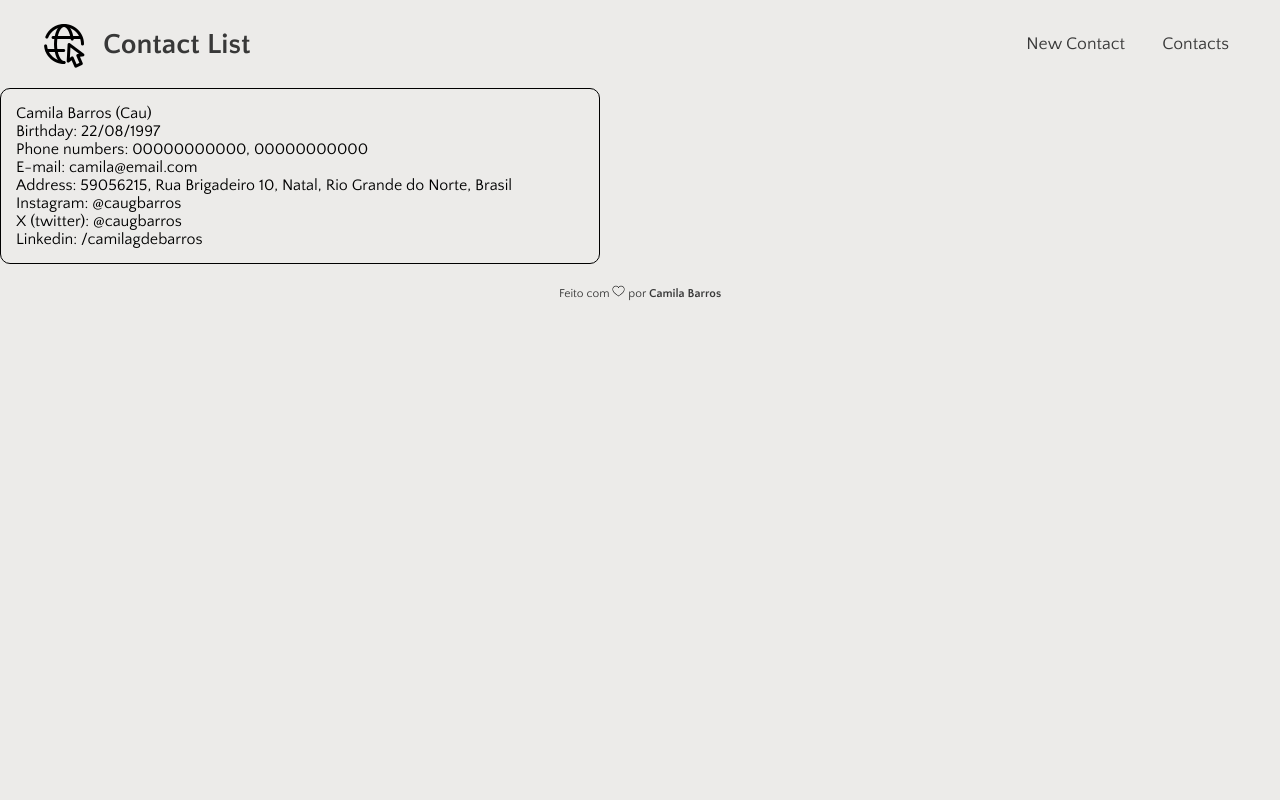
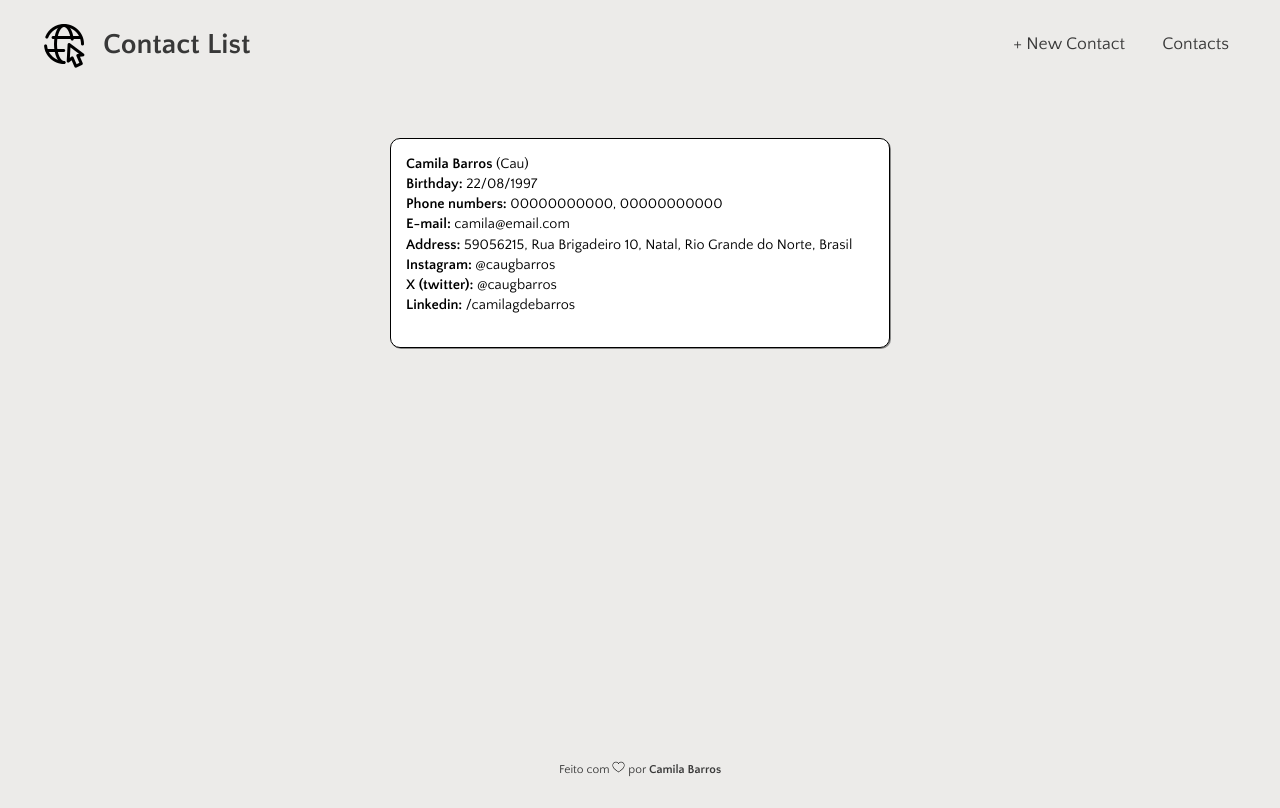
Before and after one commit to barroscamila/contact-list, a website: page contacts.html in a window 1280 px wide. Drawn offline with Linux system fonts and the light colour scheme; no server answers.

Commit message:
update contacts page

```diff
--- a/contacts.html
+++ b/contacts.html
@@ -15,18 +15,18 @@
                 <p class="tittle">Contact List</p>
             </div>
             <div class="navHeader">
-                <button class="navBtn"><a href="index.html">New Contact</a></button>
+                <button class="navBtn"><a href="index.html">+ New Contact</a></button>
                 <button class="navBtn"><a href="contacts.html">Contacts</a></button>
             </div>
         </header>
 
         <section class="contactListContainer">
             <div class="contactCard">
-                <p><span>Camila Barros</span> <span>(Cau)</span></p>
-                <p>Birthday: <span>22/08/1997</span></p>
-                <p>Phone numbers: <span>00000000000</span>, <span>00000000000</span></p>
-                <p>E-mail: <span>camila@email.com</span></p>
-                <p>Address:
+                <p><span><strong>Camila Barros</strong></span> <span>(Cau)</span></p>
+                <p><strong>Birthday:</strong> <span>22/08/1997</span></p>
+                <p><strong>Phone numbers:</strong> <span>00000000000</span>, <span>00000000000</span></p>
+                <p><strong>E-mail:</strong> <span>camila@email.com</span></p>
+                <p><strong>Address:</strong>
                     <span>59056215</span>,
                     <span>Rua Brigadeiro</span>
                     <span>10</span>,
@@ -34,9 +34,9 @@
                     <span>Rio Grande do Norte</span>,
                     <span>Brasil</span>
                 </p>
-                <p>Instagram: @<span>caugbarros</span></p>
-                <p>X (twitter): @<span>caugbarros</span></p>
-                <p>Linkedin: /<span>camilagdebarros</span></p>
+                <p><strong>Instagram:</strong> @<span>caugbarros</span></p>
+                <p><strong>X (twitter): </strong>@<span>caugbarros</span></p>
+                <p><strong>Linkedin:</strong> /<span>camilagdebarros</span></p>
             </div>
         </section>
 
--- a/contacts.js
+++ b/contacts.js
@@ -16,11 +16,11 @@ function createContactCard(fullname, nickname, birthday, number, number2, email,
     const card = document.createElement('div')
     card.classList = 'contactCard'
     card.innerHTML = `
-    <p><span>${fullname}</span> <span>(${nickname})</span></p>
-    <p>Birthday: <span>${birthday}</span></p>
-    <p>Contact numbers: <span>${number}</span>, <span>${number2}</span></p>
+    <p><span><strong>${fullname}</strong></span> <span>(${nickname})</span></p>
+    <p><strong>Birthday:</strong> <span>${birthday}</span></p>
+    <p><strong>Contact numbers:</strong> <span>${number}</span>, <span>${number2}</span></p>
     <p>E-mail: <span>${email}</span></p>
-    <p>Address:
+    <p><strong>Address:</strong>
         <span>${postcode}</span>,
         <span>${address}</span>
         <span>${numberAddress}</span>,
@@ -28,9 +28,9 @@ function createContactCard(fullname, nickname, birthday, number, number2, email,
         <span>${state}</span>,
         <span>${country}</span>
     </p>
-    <p>Instagram: @<span>${instagram}</span></p>
-    <p>X (twitter): @<span>${xtwitter}</span></p>
-    <p>Linkedin: /<span>${linkedin}</span></p>
+    <p><strong>Instagram:</strong> @<span>${instagram}</span></p>
+    <p><strong>X (twitter):</strong> @<span>${xtwitter}</span></p>
+    <p><strong>Linkedin:</strong> /<span>${linkedin}</span></p>
     `
     contactListContainer.appendChild(card)
 }
--- a/style.css
+++ b/style.css
@@ -8,7 +8,7 @@
 }
 
 .container {
-    min-height: 100vh;
+    /* min-height: 100vh; */
     background-color: #ecebe9;
     display: flex;
     flex-direction: column;
@@ -26,7 +26,7 @@
 }
 
 .header {
-    min-height: 40px;
+    min-height: 10vh;
     width: 100%;
     display: flex;
     flex-direction: row;
@@ -65,7 +65,7 @@
     padding: 10px;
     transition: border-bottom 1s;
     cursor: pointer;
-    transition: 0.8s;
+    transition: 0.5s;
 }
 
 .navBtn a {
@@ -78,10 +78,11 @@
     border-top: transparent;
     border-right: transparent;
     border-left: transparent;
+    font-weight: bold;
 }
 
-
 .main-content {
+    min-height: 80vh;
     flex: 1 0 auto;
     display: grid;
     grid-template-rows: 1fr 1fr;
@@ -100,6 +101,10 @@
     min-width: 550px;
     font-weight: 700;
     font-size: 0.9em;
+}
+
+.first-grid input {
+    background-color: white;
 }
 
 .name {
@@ -235,6 +240,10 @@
     gap: 15px;
 }
 
+.social-media input {
+    background-color: white;
+}
+
 .icon {
     width: 15px;
 }
@@ -263,14 +272,14 @@
 }
 
 .addCancelBtn button:hover {
-    background-color: transparent;
+    background-color: white;
     border-color: #383838;
     color: #383838;
 }
 
 
 .footer {
-    min-height: 40px;
+    min-height: 10vh;
     width: 100%;
     display: flex;
     align-items: center;
@@ -292,9 +301,28 @@
 
 /* contacts.html */
 
+.contactListContainer {
+    min-height: 80vh;
+    padding: 50px;
+    display: flex;
+    flex-wrap: wrap;
+    justify-content: center;
+    gap: 20px;
+}
+
 .contactCard {
-    width: 600px;
+    width: 500px;
+    max-height: 210px;
     padding: 15px;
+    background-color: white;
     border: 1px solid black;
     border-radius: 10px;
+    font-size: 0.9em;
+    box-shadow: 1px 1px rgba(0, 0, 0, 0.414);
+    line-height: 1.4em;
 }
+
+.contactCard:hover {
+    cursor: auto;
+    border: 2.5px solid rgba(0, 0, 0, 0.667);
+}
```
Also changed, not shown: index.html (+2 -2 lines).
